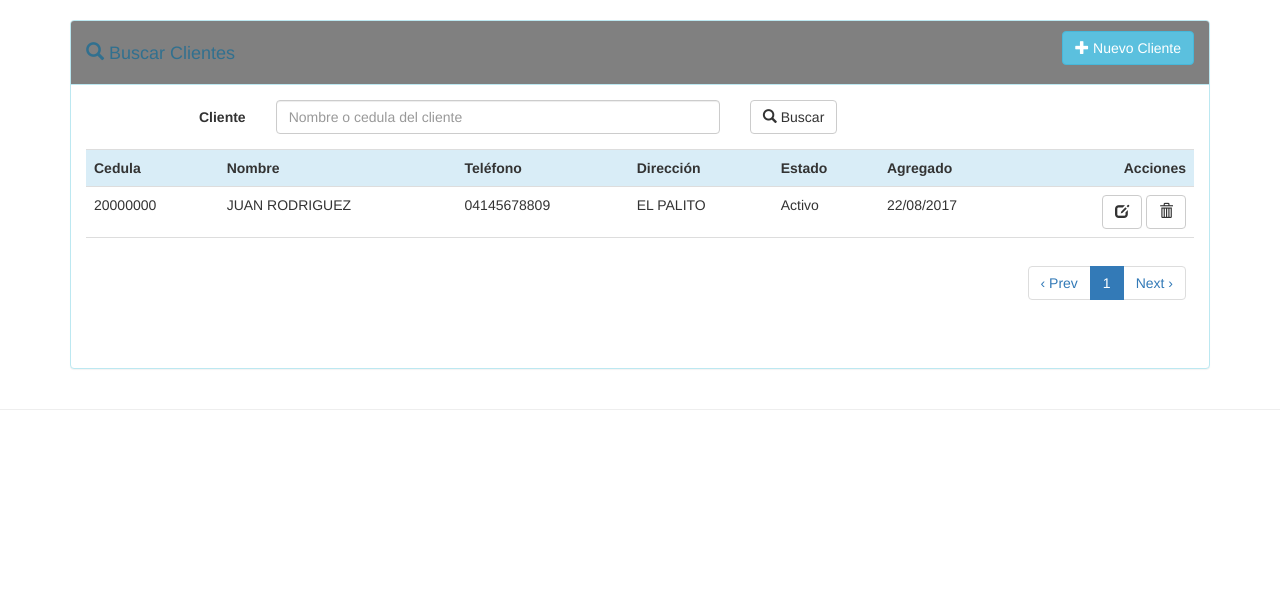
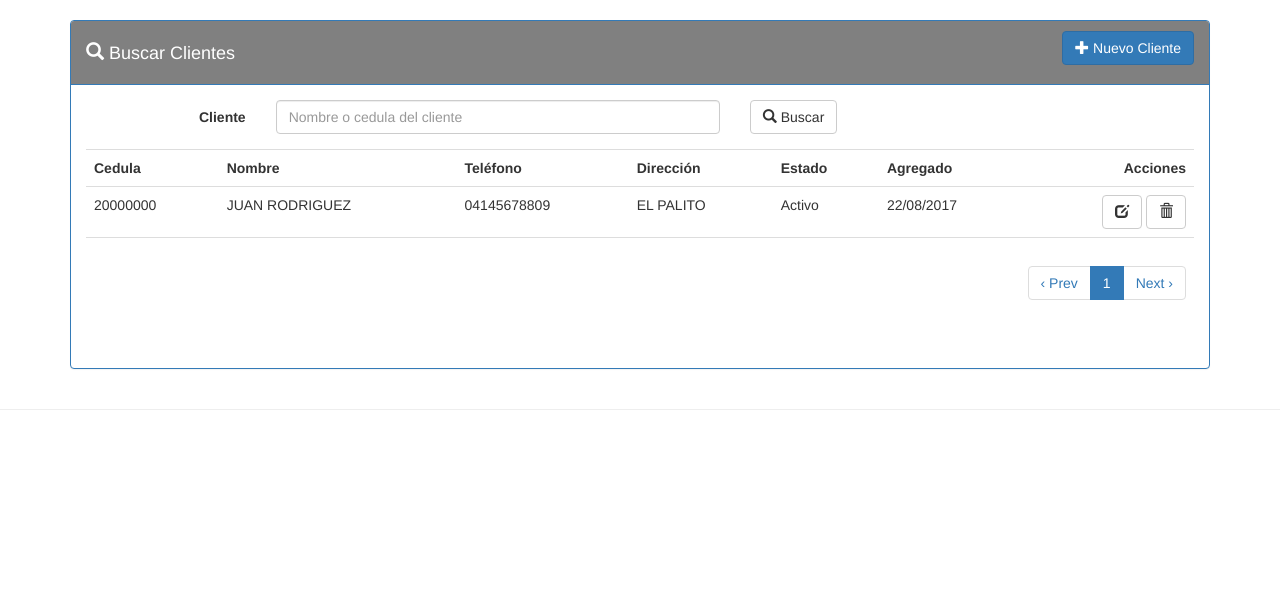
Before and after one commit to jonathanfalcon95/jansoftware, a PHP site: page /tcpdf/clientes.php in a window 1280 px wide. Shown: the part 52-661 px from the top of the page. Run offline with PHP 8.4, Linux system fonts and the light colour scheme; a user stored in the database is signed in; data comes from the database, SQL or seed files in the repository.

Commit message:
changes to new style

```diff
--- a/ajax/buscar_clientes.php
+++ b/ajax/buscar_clientes.php
@@ -80,7 +80,7 @@ date_default_timezone_set('America/Caracas');
 			?>
 			<div class="table-responsive">
 			  <table class="table">
-				<tr  class="info">
+				<tr  class="primary">
                                         <th>Cedula</th>
 					<th>Nombre</th>
 					<th>Teléfono</th>
--- a/ajax/buscar_facturas.php
+++ b/ajax/buscar_facturas.php
@@ -63,7 +63,7 @@ date_default_timezone_set('America/Caracas');
 			?>
 			<div class="table-responsive">
 			  <table class="table">
-				<tr  class="info">
+				<tr  class="primary">
 					<th>#</th>
 					<th>Fecha</th>
 					<th>Cliente</th>
--- a/ajax/buscar_productos.php
+++ b/ajax/buscar_productos.php
@@ -81,7 +81,7 @@ date_default_timezone_set('America/Caracas');
 			?>
 			<div class="table-responsive">
 			  <table class="table table-condensed table-hover">
-				<tr  class="info">
+				<tr  class="primary">
 					<th>Código</th>
 					<th>Producto</th>
 					<th>Descripcion</th>
--- a/ajax/buscar_usuarios.php
+++ b/ajax/buscar_usuarios.php
@@ -4,7 +4,7 @@ date_default_timezone_set('America/Caracas');
 	/*-------------------------
 	Autor: Obed Alvarado
 	Web: obedalvarado.pw
-	Mail: info@obedalvarado.pw
+	Mail: primary@obedalvarado.pw
 	---------------------------*/
 	/* Connect To Database*/
 	require_once ("../config/db.php");//Contiene las variables de configuracion para conectar a la base de datos
@@ -84,7 +84,7 @@ date_default_timezone_set('America/Caracas');
 			?>
 			<div class="table-responsive">
 			  <table class="table">
-				<tr  class="info">
+				<tr  class="primary">
 					<th>ID</th>
 					<th>Nombres</th>
 					<th>Usuario</th>
--- a/ajax/editar_facturacion.php
+++ b/ajax/editar_facturacion.php
@@ -4,7 +4,7 @@ date_default_timezone_set('America/Caracas');
 	/*-------------------------
 	Autor: Obed Alvarado
 	Web: obedalvarado.pw
-	Mail: info@obedalvarado.pw
+	Mail: primary@obedalvarado.pw
 	---------------------------*/
 include('is_logged.php');//Archivo verifica que el usario que intenta acceder a la URL esta logueado
 $id_factura= $_SESSION['id_factura'];
--- a/ajax/imagen_ajax.php
+++ b/ajax/imagen_ajax.php
@@ -7,7 +7,7 @@
 				$target_dir="../img/";
 				$image_name = time()."_".basename($_FILES["imagefile"]["name"]);
 				$target_file = $target_dir . $image_name;
-				$imageFileType = pathinfo($target_file,PATHINFO_EXTENSION);
+				$imageFileType = pathprimary($target_file,PATHINFO_EXTENSION);
 				$imageFileZise=$_FILES["imagefile"]["size"];
 
 
--- a/ajax/productos_factura.php
+++ b/ajax/productos_factura.php
@@ -91,7 +91,7 @@ date_default_timezone_set('America/Caracas');
                                                 <td class='col-xs-2'><div class="pull-right">
 						<input type="text" class="form-control" style="text-align:right" id="precio<?php echo $id_producto; ?>"  value="<?php echo $precio;?>" >
 						</div></td>
-						<td class='text-center'><a class='btn btn-info'href="#" onclick="agregar('<?php echo $id_producto ?>')"><i class="glyphicon glyphicon-plus"></i></a></td>
+						<td class='text-center'><a class='btn btn-primary'href="#" onclick="agregar('<?php echo $id_producto ?>')"><i class="glyphicon glyphicon-plus"></i></a></td>
 					</tr>
 					<?php
 				}
--- a/clientes.php
+++ b/clientes.php
@@ -2,7 +2,7 @@
 	/*-------------------------
 	Autor: Obed Alvarado
 	Web: obedalvarado.pw
-	Mail: info@obedalvarado.pw
+	Mail: primary@obedalvarado.pw
 	---------------------------*/
 	session_start();
 	if (!isset($_SESSION['user_login_status']) AND $_SESSION['user_login_status'] != 1) {
@@ -31,10 +31,10 @@
 	?>
 
     <div class="container">
-	<div class="panel panel-info">
+	<div class="panel panel-primary">
 		<div  style="background:grey" class="panel-heading"">
 		    <div class="btn-group pull-right">
-				<button type='button' class="btn btn-info" data-toggle="modal" data-target="#nuevoCliente"><span class="glyphicon glyphicon-plus" ></span> Nuevo Cliente</button>
+				<button type='button' class="btn btn-primary" data-toggle="modal" data-target="#nuevoCliente"><span class="glyphicon glyphicon-plus" ></span> Nuevo Cliente</button>
 			</div>
 			<h4><i class='glyphicon glyphicon-search'></i> Buscar Clientes</h4>
 		</div>
--- a/editar_factura.php
+++ b/editar_factura.php
@@ -60,7 +60,7 @@ date_default_timezone_set('America/Caracas');
 	include("navbar.php");
 	?>
     <div class="container">
-	<div class="panel panel-info">
+	<div class="panel panel-primary">
 		<div style="background:grey" class="panel-heading"">
 			<h4><i class='glyphicon glyphicon-edit'></i> Editar Factura</h4>
 		</div>
--- a/facturas.php
+++ b/facturas.php
@@ -28,7 +28,7 @@ date_default_timezone_set('America/Caracas');
 		<div  class="">
 		<div style="background:grey" class="panel-heading"">
 		    <div class="btn-group pull-right">
-				<a  href="nueva_factura.php" class="btn btn-info"><span class="glyphicon glyphicon-plus" ></span> Nueva Factura</a>
+				<a  href="nueva_factura.php" class="btn btn-primary"><span class="glyphicon glyphicon-plus" ></span> Nueva Factura</a>
 			</div>
 			<h4><i class='glyphicon glyphicon-search'></i> Buscar Facturas</h4>
 		</div>
--- a/login.php
+++ b/login.php
@@ -22,7 +22,7 @@ $login = new Login();
 if ($login->isUserLoggedIn() == true) {
     // the user is logged in. you can do whatever you want here.
     // for demonstration purposes, we simply show the "you are logged in" view.
-   header("location: facturas.php");
+   header("location: productos.php");
 
 } else {
     // the user is not logged in. you can do whatever you want here.
--- a/nueva_factura.php
+++ b/nueva_factura.php
@@ -27,7 +27,7 @@ require_once ("config/conexion.php"); //Contiene funcion que conecta a la base d
         include("navbar.php");
         ?>
         <div class="container">
-            <div class="panel panel-info">
+            <div class="panel panel-primary">
                 <div style="background:grey" class="panel-heading"">
                     <h4><i class='glyphicon glyphicon-edit'></i> Nueva Factura</h4>
                 </div>
--- a/pdf/documentos/ver_factura.php
+++ b/pdf/documentos/ver_factura.php
@@ -2,7 +2,7 @@
 	/*-------------------------
 	Autor: Obed Alvarado
 	Web: obedalvarado.pw
-	Mail: info@obedalvarado.pw
+	Mail: primary@obedalvarado.pw
 	---------------------------*/
 	session_start();
 	if (!isset($_SESSION['user_login_status']) AND $_SESSION['user_login_status'] != 1) {
--- a/perfil.php
+++ b/perfil.php
@@ -4,7 +4,7 @@ date_default_timezone_set('America/Caracas');
 /* -------------------------
   Autor: Obed Alvarado
   Web: obedalvarado.pw
-  Mail: info@obedalvarado.pw
+  Mail: primary@obedalvarado.pw
   --------------------------- */
 session_start();
 if (!isset($_SESSION['user_login_status']) AND $_SESSION['user_login_status'] != 1) {
@@ -40,7 +40,7 @@ $row = mysqli_fetch_array($query_empresa);
                     <div class="col-xs-12 col-sm-12 col-md-12 col-lg-12 toppad" >
 
 
-                        <div class="panel panel-info">
+                        <div class="panel panel-primary">
                             <div style="background:grey" class="panel-heading"">
                                 <h3 class="panel-title"><i class='glyphicon glyphicon-cog'></i> Configuración</h3>
                             </div>
--- a/producto.php
+++ b/producto.php
@@ -84,7 +84,7 @@ if (isset($_GET['id'])) {
                                     <img class="item-img img-responsive" src="img/stock.png" alt="">
                                     <br>
                                     <a href="#" class="btn btn-danger" onclick="eliminar('<?php echo $row['id_producto']; ?>')" title="Eliminar"> <i class="glyphicon glyphicon-trash"></i> Eliminar </a>
-                                    <a href="#myModal2" data-toggle="modal" data-codigo='<?php echo $row['codigo_producto']; ?>' data-nombre='<?php echo $row['nombre_producto']; ?>' data-descripcion='<?php echo $row['descripcion'] ?>' data-precioc='<?php echo $row['precio_compra'] ?>' data-precio='<?php echo $row['precio_producto'] ?>' data-stock='<?php echo $row['stock']; ?>' data-id='<?php echo $row['id_producto']; ?>' class="btn btn-info" title="Editar"> <i class="glyphicon glyphicon-pencil"></i> Editar </a>
+                                    <a href="#myModal2" data-toggle="modal" data-codigo='<?php echo $row['codigo_producto']; ?>' data-nombre='<?php echo $row['nombre_producto']; ?>' data-descripcion='<?php echo $row['descripcion'] ?>' data-precioc='<?php echo $row['precio_compra'] ?>' data-precio='<?php echo $row['precio_producto'] ?>' data-stock='<?php echo $row['stock']; ?>' data-id='<?php echo $row['id_producto']; ?>' class="btn btn-primary" title="Editar"> <i class="glyphicon glyphicon-pencil"></i> Editar </a>
 
                                 </div>
 
@@ -226,7 +226,7 @@ if (isset($_GET['id'])) {
 
                                         $('#myModal2').on('show.bs.modal', function(event) {
                                             var button = $(event.relatedTarget) // Button that triggered the modal
-                                            var codigo = button.data('codigo') // Extract info from data-* attributes
+                                            var codigo = button.data('codigo') // Extract primary from data-* attributes
                                             var nombre = button.data('nombre')
                                             var descripcion = button.data('descripcion')
                                             //var categoria = button.data('categoria')
--- a/productos.php
+++ b/productos.php
@@ -32,7 +32,7 @@ $title = "Productos ";
             <div class="panel panel-primary">
                 <div style="background:grey" class="panel-heading">
                     <div class="btn-group pull-right">
-                        <button type='button' class="btn btn-info" data-toggle="modal" data-target="#nuevoProducto"><span class="glyphicon glyphicon-plus" ></span> Nuevo Producto</button>
+                        <button type='button' class="btn btn-primary" data-toggle="modal" data-target="#nuevoProducto"><span class="glyphicon glyphicon-plus" ></span> Nuevo Producto</button>
                     </div>
                     <h4><i class='glyphicon glyphicon-search'></i> Buscar Productos</h4>
                 </div>
--- a/usuarios.php
+++ b/usuarios.php
@@ -27,10 +27,10 @@ date_default_timezone_set('America/Caracas');
 	include("navbar.php");
 	?>
     <div class="container">
-		<div class="panel panel-info">
+		<div class="panel panel-primary">
 		<div style="background:grey" class="panel-heading"">
 		    <div class="btn-group pull-right">
-				<button type='button' class="btn btn-info" data-toggle="modal" data-target="#myModal"><span class="glyphicon glyphicon-plus" ></span> Nuevo Usuario</button>
+				<button type='button' class="btn btn-primary" data-toggle="modal" data-target="#myModal"><span class="glyphicon glyphicon-plus" ></span> Nuevo Usuario</button>
 			</div>
 			<h4><i class='glyphicon glyphicon-search'></i> Buscar Usuarios</h4>
 		</div>
```
